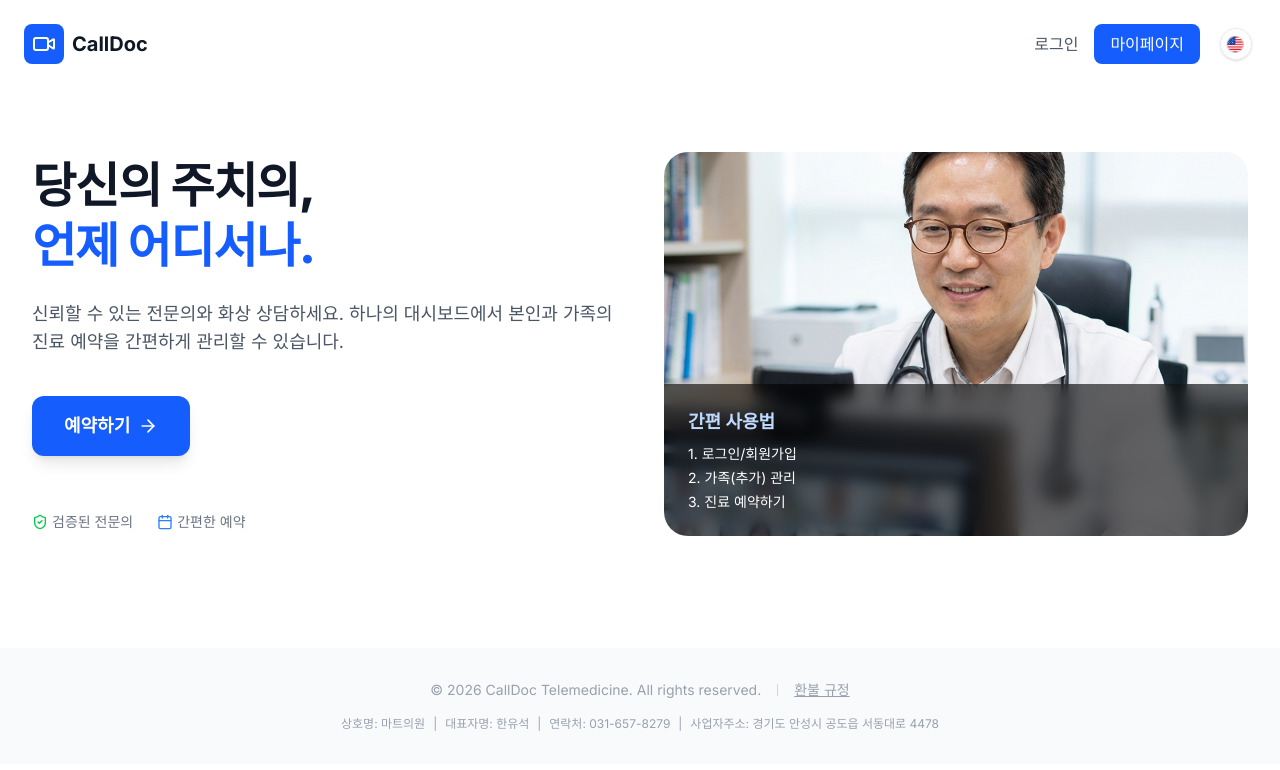
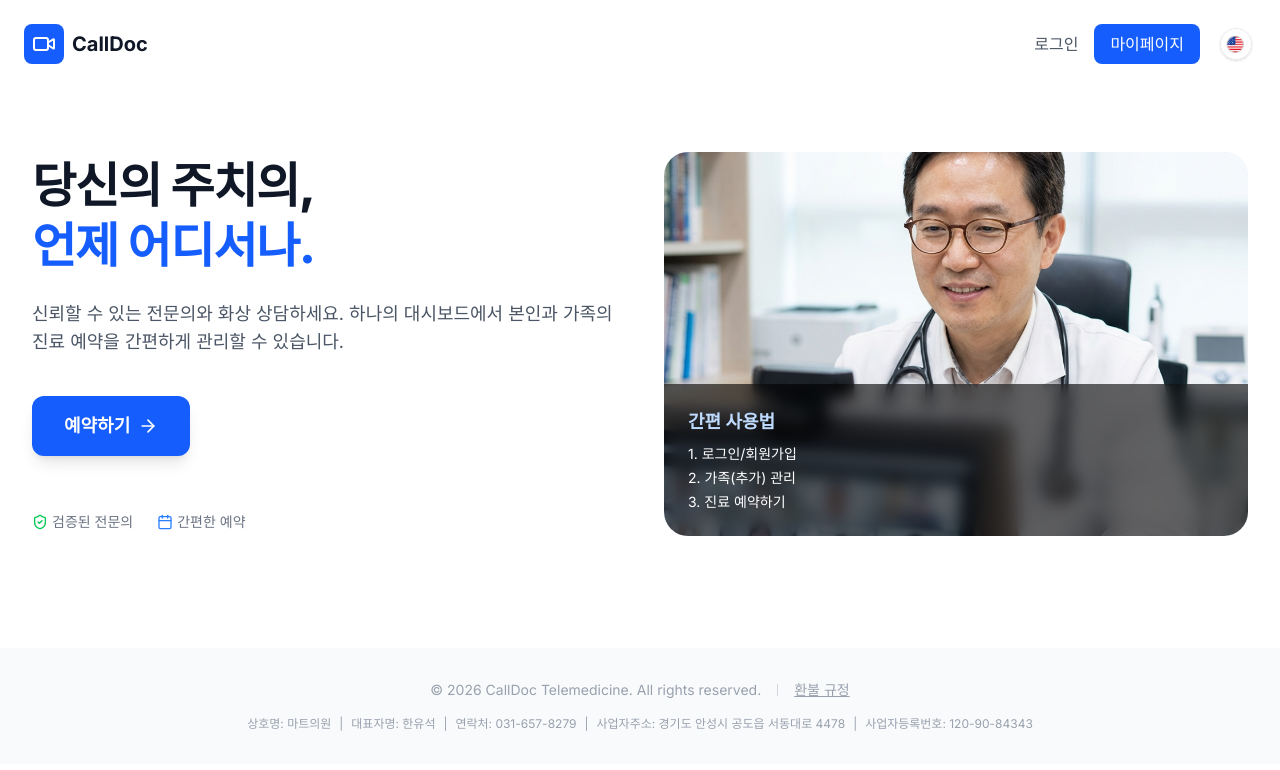
Before and after one commit to hanyusok/calldoc-reservation, a Next.js app: page /book in a window 1280 px wide. Shown: the top 770 px of the page. Built offline with nearby package versions, Linux system fonts and the light colour scheme.

Commit message:
footer 수정

```diff
--- a/app/[locale]/page.tsx
+++ b/app/[locale]/page.tsx
@@ -91,6 +91,8 @@ export default function Home() {
           <span>{t('footer.contact')}</span>
           <span className="hidden sm:inline">|</span>
           <span>{t('footer.address')}</span>
+          <span className="hidden sm:inline">|</span>
+          <span>{t('footer.businessRegistration')}</span>
         </div>
       </footer>
     </div>
--- a/messages/en.json
+++ b/messages/en.json
@@ -27,7 +27,8 @@
             "companyName": "상호명: 마트의원",
             "contact": "연락처: 031-657-8279",
             "address": "사업자주소: 경기도 안성시 공도읍 서동대로 4478",
-            "representative": "대표자명: 한유석"
+            "representative": "Representative: Yuseok Han",
+            "businessRegistration": "Business Registration: 120-90-84343"
         }
     },
     "Dashboard": {
--- a/messages/ko.json
+++ b/messages/ko.json
@@ -27,7 +27,8 @@
             "companyName": "상호명: 마트의원",
             "contact": "연락처: 031-657-8279",
             "address": "사업자주소: 경기도 안성시 공도읍 서동대로 4478",
-            "representative": "대표자명: 한유석"
+            "representative": "대표자명: 한유석",
+            "businessRegistration": "사업자등록번호: 120-90-84343"
         }
     },
     "Dashboard": {
```
